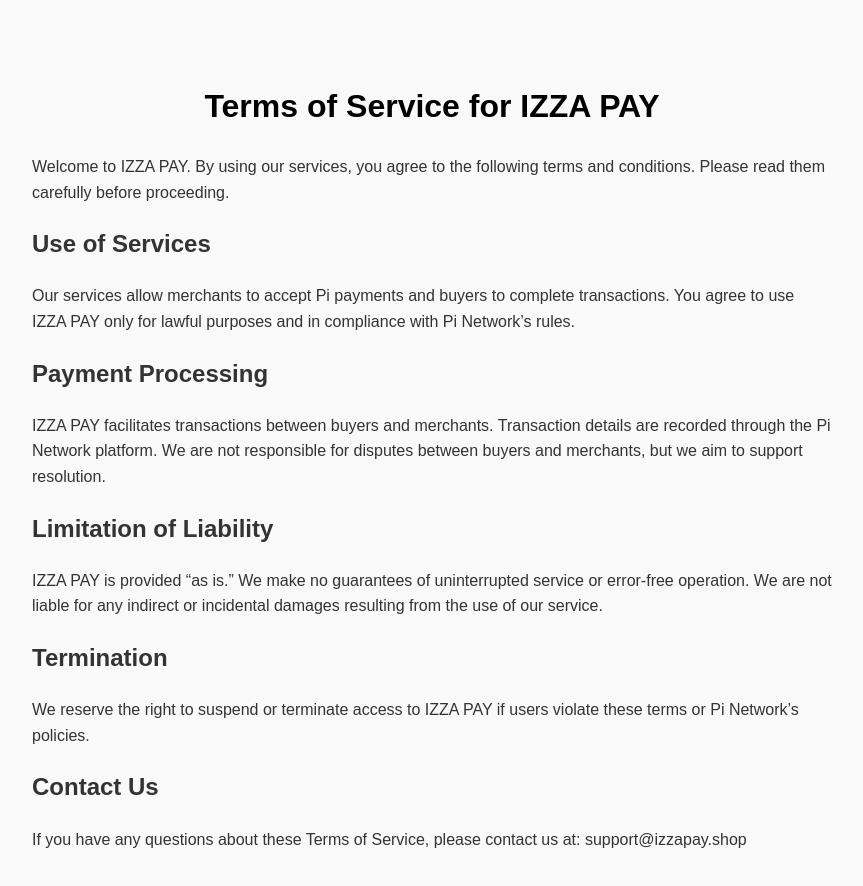
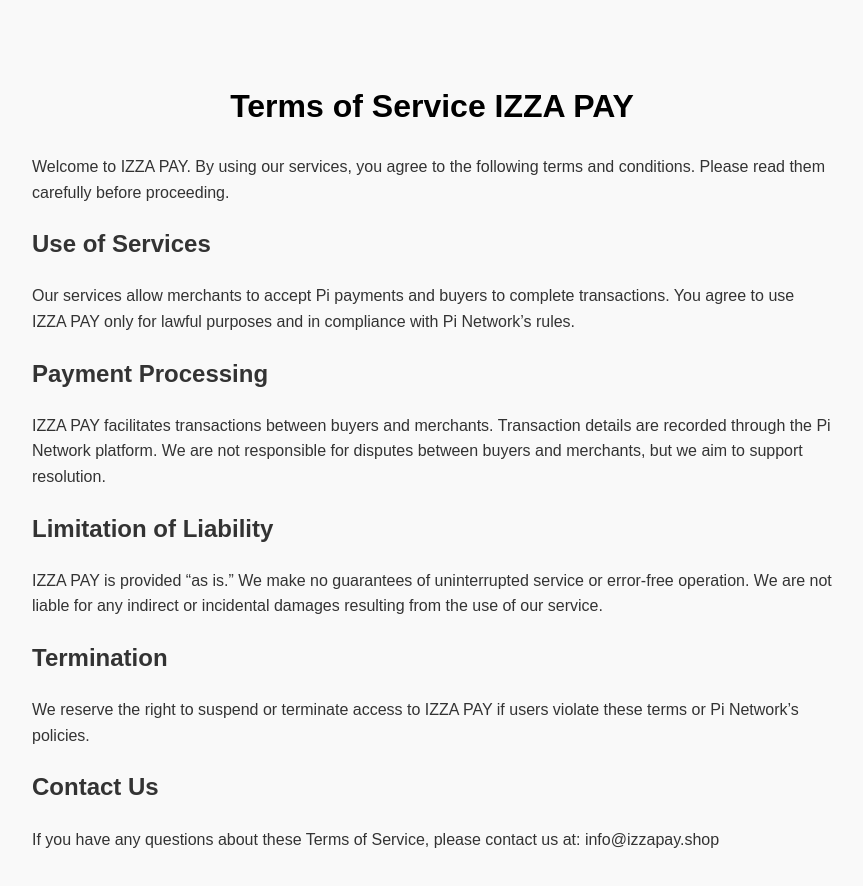
Before and after one commit to TheCaveMembership/izzapay, a plain HTML site: page templates/terms.html in a window 1280 px wide. Shown: the whole page, without its empty margins (208-1071 px from the left). Drawn offline with Linux system fonts and the light colour scheme.

Commit message:
Update terms.html

```diff
--- a/templates/terms.html
+++ b/templates/terms.html
@@ -24,7 +24,7 @@
   </style>
 </head>
 <body>
-  <h1>Terms of Service for IZZA PAY</h1>
+  <h1>Terms of Service     IZZA PAY</h1>
 
   <p>Welcome to IZZA PAY. By using our services, you agree to the following terms and conditions. Please read them carefully before proceeding.</p>
 
@@ -41,6 +41,6 @@
   <p>We reserve the right to suspend or terminate access to IZZA PAY if users violate these terms or Pi Network’s policies.</p>
 
   <h2>Contact Us</h2>
-  <p>If you have any questions about these Terms of Service, please contact us at: support@izzapay.shop</p>
+  <p>If you have any questions about these Terms of Service, please contact us at: info@izzapay.shop</p>
 </body>
 </html>
```
